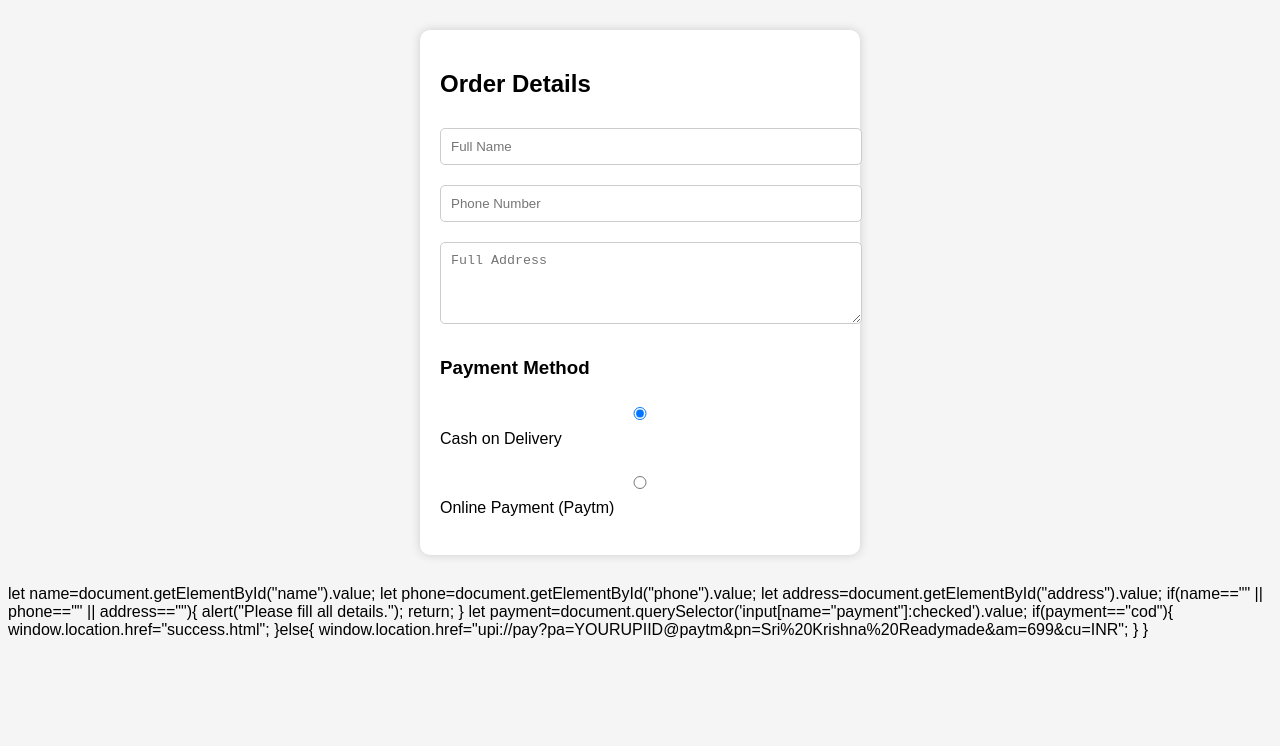
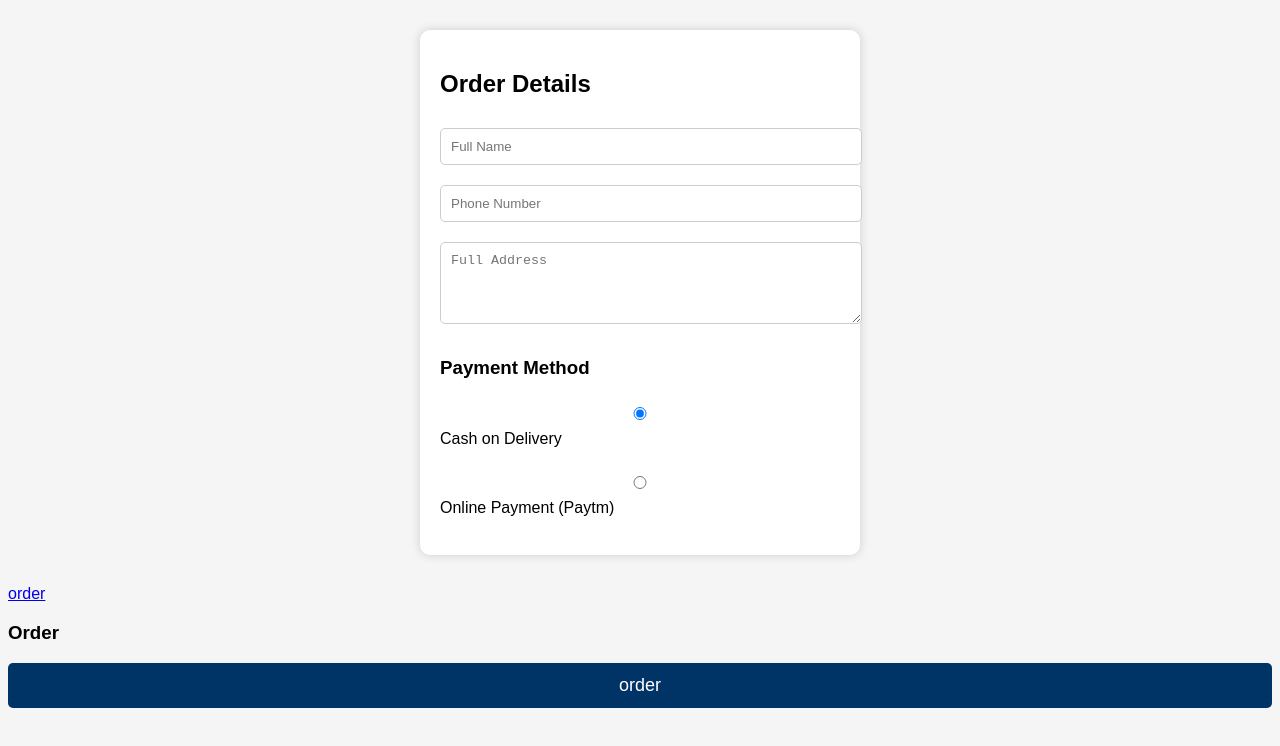
Before and after one commit to sri-krishna-readymade/sri-krishna-readymade, a plain HTML site: page order.html in a window 1280 px wide. Drawn offline with Linux system fonts and the light colour scheme.

Commit message:
Add files via upload

```diff
--- a/order.html
+++ b/order.html
@@ -83,30 +83,9 @@ function placeOrder() {
 }
 </script>
 
-let name=document.getElementById("name").value;
-let phone=document.getElementById("phone").value;
-let address=document.getElementById("address").value;
-
-if(name=="" || phone=="" || address==""){
-alert("Please fill all details.");
-return;
-}
-
-let payment=document.querySelector('input[name="payment"]:checked').value;
-
-if(payment=="cod"){
-
-window.location.href="success.html";
-
-}else{
-
-window.location.href="upi://pay?pa=YOURUPIID@paytm&pn=Sri%20Krishna%20Readymade&am=699&cu=INR";
-
-}
-
-}
-
-</script>
-
-</body>
-</html>
+<nav>
+<a href="success.html">order</a>
+<h3>Order</h3>
+<a href="success.html">
+<button>order</button>
+</a>
```
